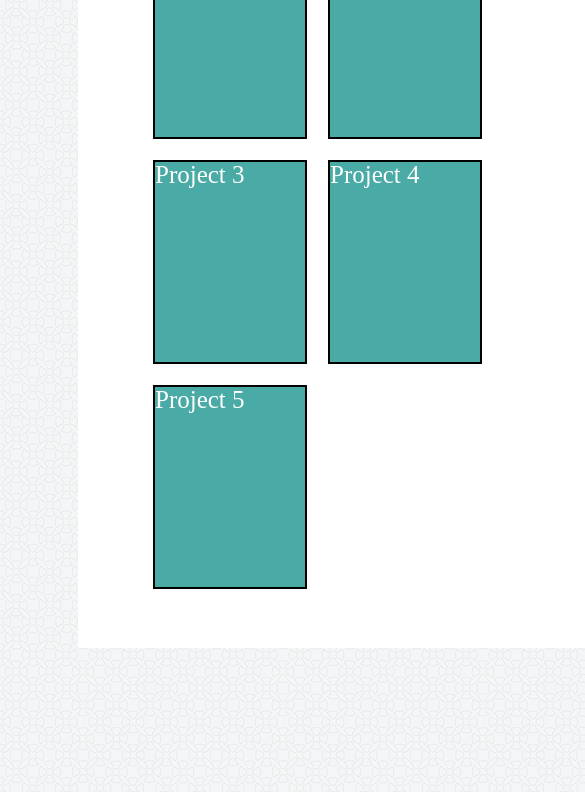
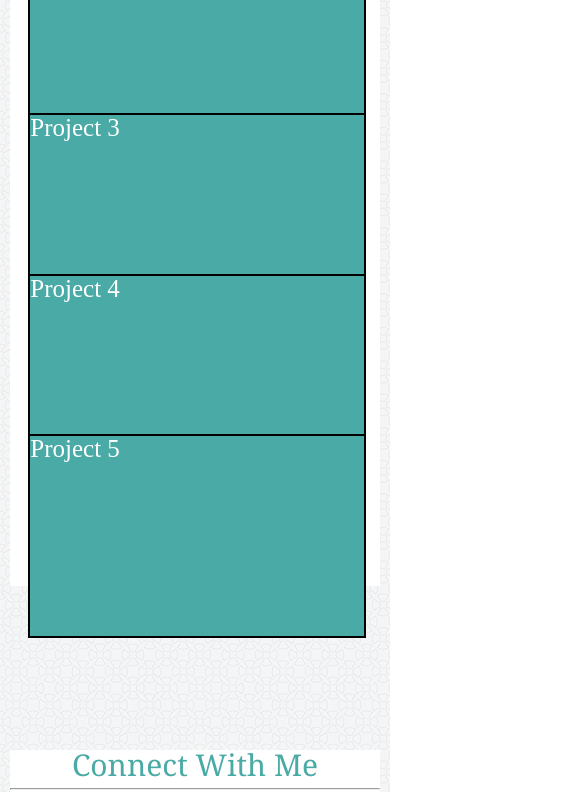
Before and after one commit to trevorharm/responsive-portfolio, a plain HTML site: page portfolio.html in a window 390 px wide. Shown: the part 295-1087 px from the top of the page, 585 px wide, since content can reach past the window. Drawn offline with Linux system fonts and the light colour scheme.

Commit message:
FridayFirst

```diff
--- a/assets/css/style.css
+++ b/assets/css/style.css
@@ -81,7 +81,7 @@ li a {
     border-color: #dddddd;
     padding-top: 5%;
     padding-left: 20%;
-    min-height: 100%;
+    /* min-height: 100%; */
 }
 
 
@@ -132,7 +132,7 @@ li a {
     margin-right: 40px;
     margin-top: 0;
     margin-bottom: 0;
-    /* min-height: 100%; */
+    min-height: 100%;
 }
 
 .box {
@@ -199,11 +199,11 @@ li a {
 }
 
 @media screen and (max-width: 980px){
- .portfolio {
+
+    .portfolio {
      min-height: 100%;
  }
-
-    .project1{
+  .project1{
     position: absolute;
     left: 250px;
     top: 150px;
@@ -231,78 +231,163 @@ li a {
 }
 
 @media screen and (max-width: 768px){
+
     .sidebar {
         text-align: center;
-        width: 650px;
+        width: 95%;
+        /* left: 19px; */
+        right: 0px;
         background-color: #ffffff;
         position: absolute;
-        margin-left: 0;
-        top: 1150px;
+        margin-bottom: 5%;
+        margin-right: 2.5%;
+        margin-left: 2.5%;
+        margin-top: 2.5%;
+        top: 975px;
       }
-      .project1 {
+    .portfolio {
+        position: absolute;
+        width: 95%;
+        background-color: #ffffff;
+        margin-left: 2.5%;
+        margin-right: 2.5%;
+        margin-top: 5%;
+        margin-bottom: 2.5%;
+        min-height: 900px;
+    }
+    .content {
+        width: 100%;
+        padding-left: 0%;
+        padding-top: 0%;
+        margin-right:0%;
+        margin-left: 0%;
+        margin-top: 0;
+        /* min-height: 850px; */
+    }
+    .box {
+        width: 38%;
+    }
+    .project1 {
         color: #ffffff;
         font-size: 25px;
         position: absolute;
-        left: 75px;
-        top: 150px;
+        left: 5%;
+        top: 15%;
+        border-color: black;
+        border-style: solid;
+        border-width: 2px;
+    }
+    .project2 {
+        color: #ffffff;
+        font-size: 25px;
+        position: absolute;
+        left: 52%;
+        top: 15%;
+        border-color: black;
+        border-style: solid;
+        border-width: 2px;
+    }
+    .project3 {
+        color: #ffffff;
+        font-size: 25px;
+        position: absolute;
+        left: 5%;
+        top: 45%;
+        border-color: black;
+        border-style: solid;
+        border-width: 2px;
+    }
+    .project4 {
+        color: #ffffff;
+        font-size: 25px;
+        position: absolute;
+        left: 52%;
+        top: 45%;
+        border-color: black;
+        border-style: solid;
+        border-width: 2px;
+    }
+    .project5 {
+        color: #ffffff;
+        font-size: 25px;
+        position: absolute;
+        left: 5%;
+        top: 75%;
         border-color: black;
         border-style: solid;
         border-width: 2px;
     }
 
+
+}
+
+
+@media screen and (max-width: 640px) {
+   .portfolioLine{
+       display: none;
+    }
+
+    .portfolioTitle {
+       display: none;
+   }
+
+    .content {
+        min-height: 100%;
+    }
+    .portfolio {
+        min-height: 95%;
+    }
+    .box {
+        width: 90%;
+    }
+    .project1 {
+        color: #ffffff;
+        font-size: 25px;
+        position: absolute;
+        left: 5%;
+        top: 1%;
+        border-color: black;
+        border-style: solid;
+        border-width: 2px;
+    }
     .project2 {
         color: #ffffff;
         font-size: 25px;
         position: absolute;
-        right: 75px;
-        top: 150px;
+        left: 5%;
+        top: 21%;
         border-color: black;
         border-style: solid;
         border-width: 2px;
     }
-
     .project3 {
         color: #ffffff;
         font-size: 25px;
         position: absolute;
-        left: 75px;
-        top: 375px;
+        left: 5%;
+        top: 41%;
         border-color: black;
         border-style: solid;
         border-width: 2px;
     }
-
     .project4 {
         color: #ffffff;
         font-size: 25px;
         position: absolute;
-        right: 75px;
-        top: 375px;
+        left: 5%;
+        top: 61%;
         border-color: black;
         border-style: solid;
         border-width: 2px;
     }
-
     .project5 {
         color: #ffffff;
         font-size: 25px;
         position: absolute;
-        left: 75px;
-        top: 600px;
+        left: 5%;
+        top: 81%;
         border-color: black;
         border-style: solid;
         border-width: 2px;
     }
-    .portfolio {
-        position: absolute;
-        width: 650px;
-        background-color: #ffffff;
-        margin-left: 0;
-        margin-right: 0;
-        margin-top: 0;
-        margin-bottom: 0;
-    }
 }
-@media screen and (max-width: 640px) {
-
-}
--- a/portfolio.html
+++ b/portfolio.html
@@ -27,8 +27,10 @@
 <body>
 
     <div class="content">
+        <!-- <h2>Portfolio</h2>                   -->
         <div class="portfolio">
-            <h2>Portfolio</h2>
+            <h2 class="portfolioTitle">Portfolio</h2>
+            <hr>
             <br>
             <div class="box project1">Project 1</div>
             <div class="box project2">Project 2</div>
@@ -39,6 +41,7 @@
 
         <div class="sidebar">
             <h3>Connect With Me</h3>
+            <hr>
             <a href="https://github.com">
             <img src="assets/images/if_github.png" width="33%" style="float: left;">
             </a>
```
